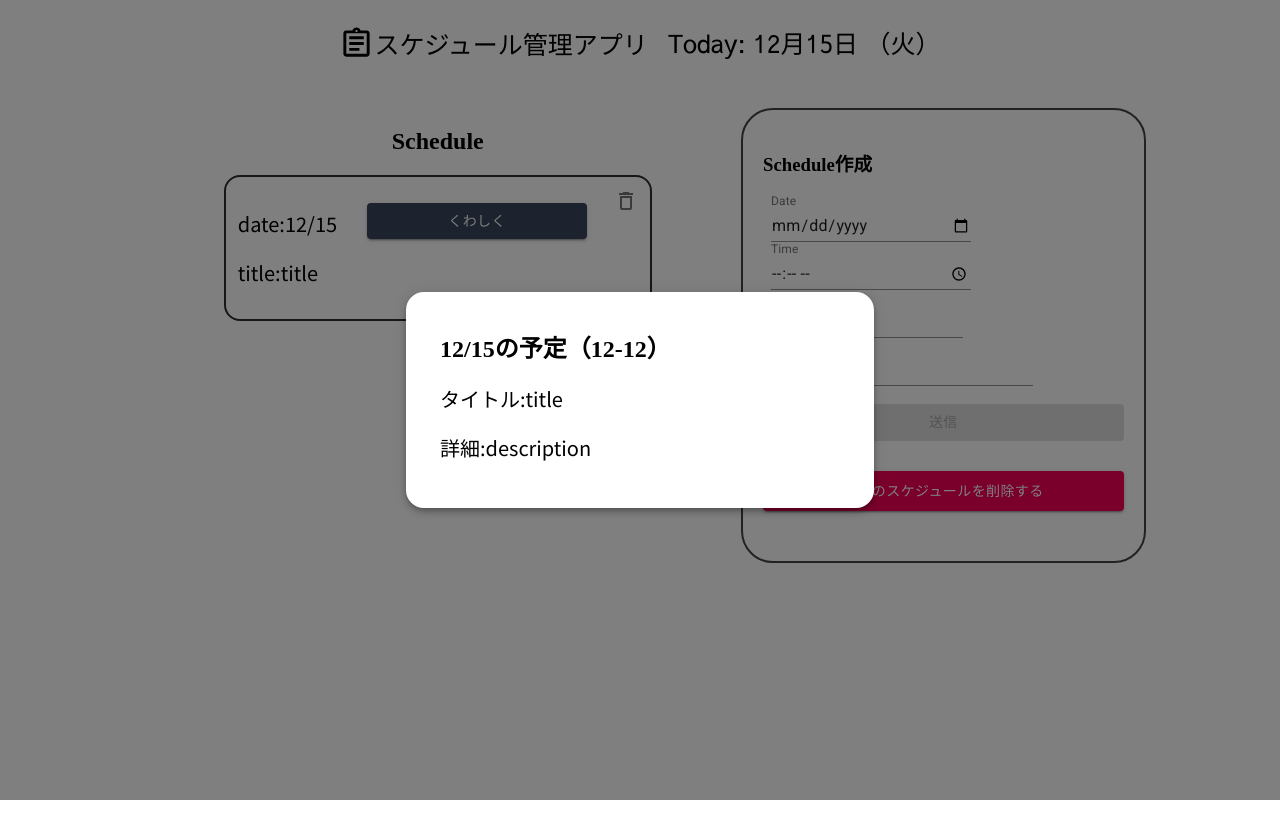
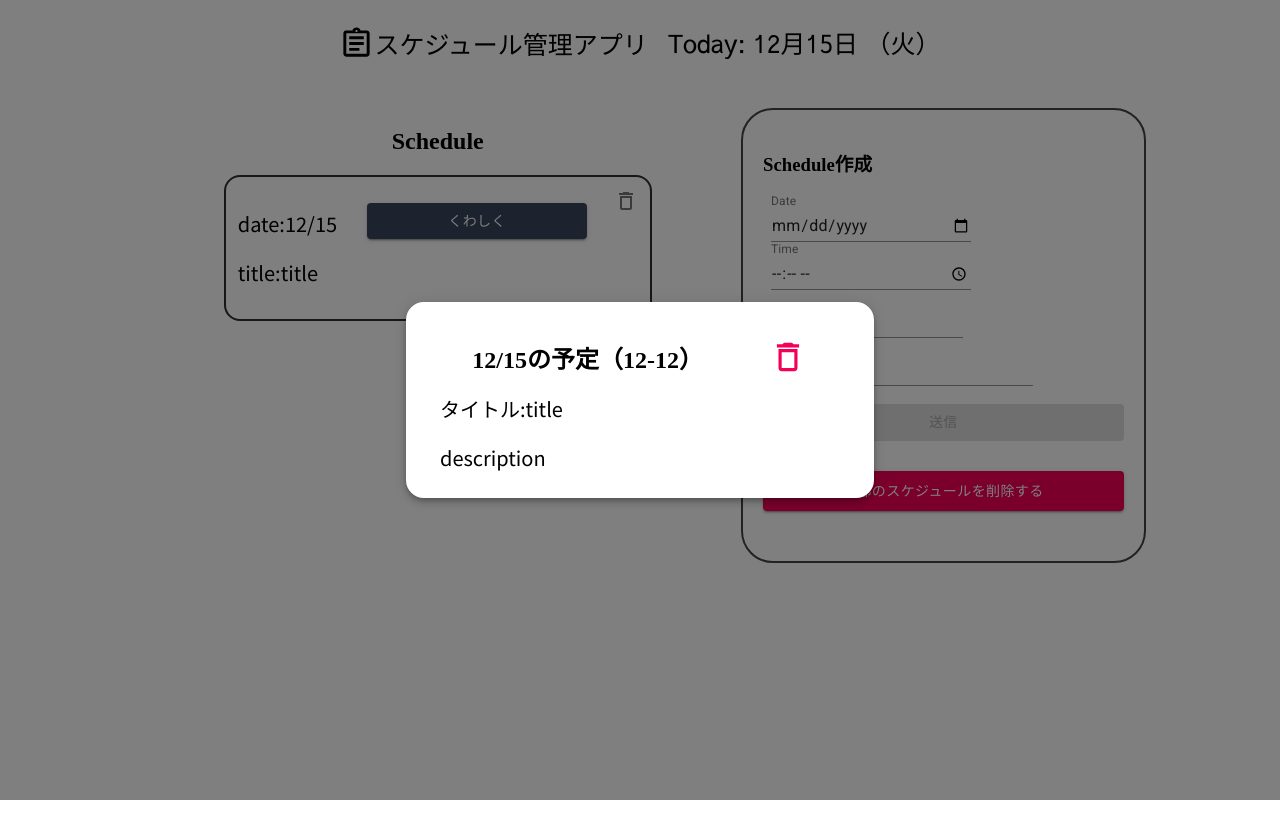
Before and after one commit to kannoRyo/dateForm, a React (Create React App) app: page / in a window 1280 px wide. Both pictures are taken after a click on the button "くわしく". Built offline with nearby package versions, Linux system fonts and the light colour scheme.

Commit message:
modal修正-3

```diff
--- a/src/components/ScheduleElement.js
+++ b/src/components/ScheduleElement.js
@@ -88,9 +88,14 @@ const scheduleElement = ({schedule,board,dispatch,content,paper,isOpen,handleTog
       >
         <Fade in={schedule.isOpen}>
           <div className={paper} >
-            <h2 id="transition-modal-title">{`${month}/${date}`}の予定（{time}）</h2>
-            <p id="transition-modal-description" style={{fontSize:'20px',fontFamily:'Noto Sans JP'}}>タイトル:{title}</p>
-            <p id="transition-modal-description" style={{fontSize:'20px',fontFamily:'Noto Sans JP'}}>詳細:{description}</p>
+            <div style={{display:'flex',justifyContent:'space-around'}}>
+                <h2 id="transition-modal-title">{`${month}/${date}`}の予定（{time}）</h2>
+                <IconButton aria-label="delete" onClick={(e)=>deleteSchedule(e)}  style={{width:'40px',height:'40px',position:'relative',top:'17px'}}  >
+                <DeleteOutlineOutlinedIcon style={{fontSize:'38px'}} color="secondary"/>
+                </IconButton>
+            </div>
+            <p id="transition-modal-description" style={{fontSize:'20px',fontFamily:'Noto Sans JP',margin:'0'}}>タイトル:{title}</p>
+            <p id="transition-modal-description" style={{fontSize:'20px',fontFamily:'Noto Sans JP',marginBottom:'0'}}>{description}</p>
           </div>
         </Fade>
       </Modal>
```
Also changed, not shown: 1 other file (tests, documents, lock files or other folders).
